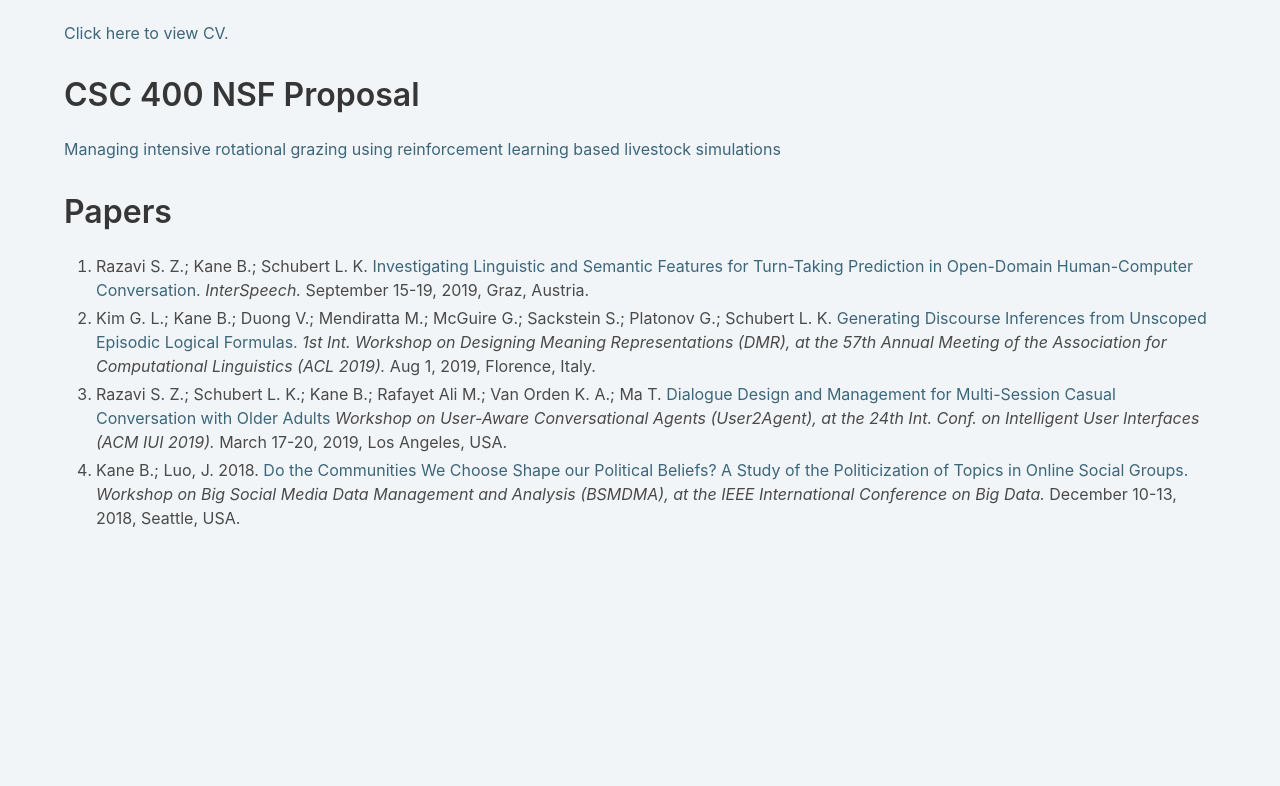
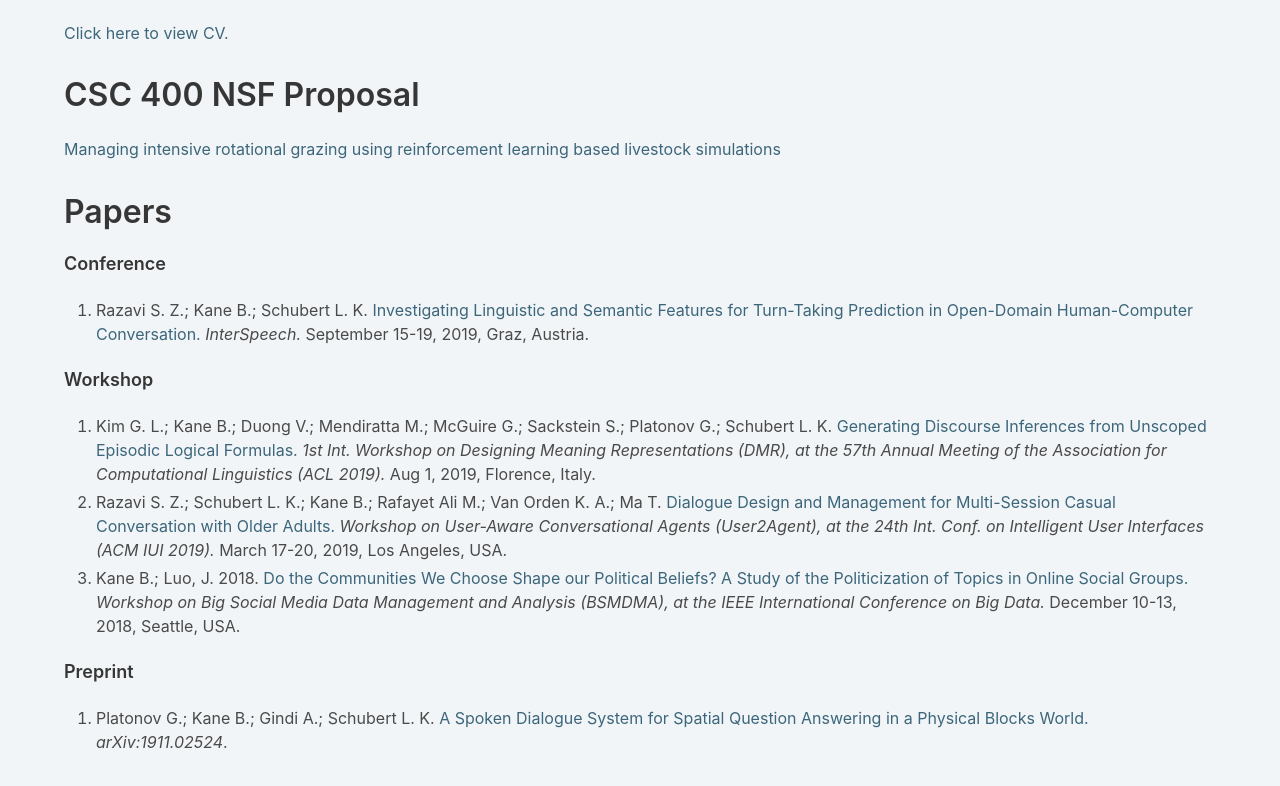
Before and after one commit to bkane2/bkane2, a plain HTML site: page index.html in a window 1280 px wide. Shown: the part 1087-1873 px from the top of the page. Before the commit the page ends 1810 px from the top, so only its background shows below. Drawn offline with Linux system fonts and the light colour scheme.

Commit message:
Updated papers

```diff
--- a/index.html
+++ b/index.html
@@ -134,12 +134,24 @@
         Papers
       </h1>
       <div class="content">
+        <h5 class="subtitle">
+          Conference
+        </h5>
+        <div class="content">
           <ol type="1">
             <li>
               <p>Razavi S. Z.; Kane B.; Schubert L. K.
                 <a href="documents/InterSpeechPaper2019.pdf">Investigating Linguistic and Semantic Features for Turn-Taking Prediction in Open-Domain Human-Computer Conversation.</a>
                 <em>InterSpeech.</em> September 15-19, 2019, Graz, Austria.</p>
             </li>
+          </ol>
+        </div>
+
+        <h5 class="subtitle">
+          Workshop
+        </h5>
+        <div class="content">
+          <ol type="1">
             <li>
               <p>Kim G. L.; Kane B.; Duong V.; Mendiratta M.; McGuire G.; Sackstein S.; Platonov G.; Schubert L. K.
                 <a href="http://www.cs.rochester.edu/u/schubert/papers/kim-etc-generating-discourse-inferences-from-ulf19.pdf">Generating Discourse Inferences from Unscoped Episodic Logical Formulas.</a>
@@ -147,7 +159,7 @@
             </li>
             <li>
               <p>Razavi S. Z.; Schubert L. K.; Kane B.; Rafayet Ali M.; Van Orden K. A.; Ma T.
-            <a href="https://www.cs.rochester.edu/~schubert/papers/razavi-etc-dialogue-design...older-adults19.pdf">Dialogue Design and Management for Multi-Session Casual Conversation with Older Adults</a>
+                <a href="https://www.cs.rochester.edu/~schubert/papers/razavi-etc-dialogue-design...older-adults19.pdf">Dialogue Design and Management for Multi-Session Casual Conversation with Older Adults.</a>
                 <em>Workshop on User-Aware Conversational Agents (User2Agent), at the 24th Int. Conf. on Intelligent User Interfaces (ACM IUI 2019).</em> March 17-20, 2019, Los Angeles, USA.</p>
             </li>
             <li>
@@ -156,6 +168,20 @@
                 <em>Workshop on Big Social Media Data Management and Analysis (BSMDMA), at the IEEE International Conference on Big Data.</em> December 10-13, 2018, Seattle, USA.</p>
             </li>
           </ol>
+        </div>
+
+        <h5 class="subtitle">
+          Preprint
+        </h5>
+        <div class="content">
+          <ol type="1">
+            <li>
+              <p>Platonov G.; Kane B.; Gindi A.; Schubert L. K.
+                <a href="https://arxiv.org/pdf/1911.02524.pdf">A Spoken Dialogue System for Spatial Question Answering in a Physical Blocks World.</a>
+                <em>arXiv:1911.02524</em>.</p>
+            </li>
+          </ol>
+        </div>
       </div>
       <hr class="large-hr">
     </div>
```
Also changed, not shown: 1 other file. Lines whose indentation alone changed are shown as unchanged.
